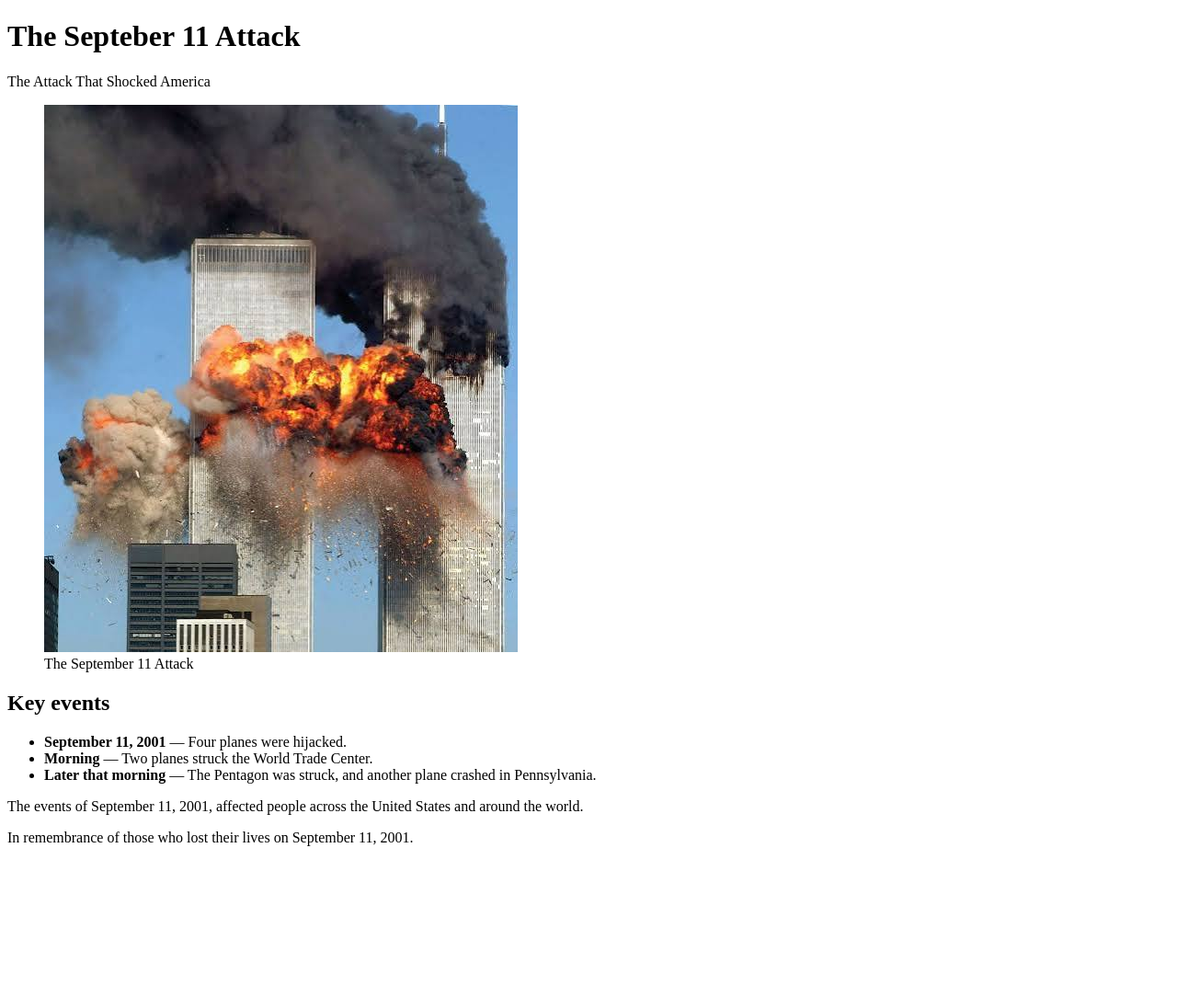
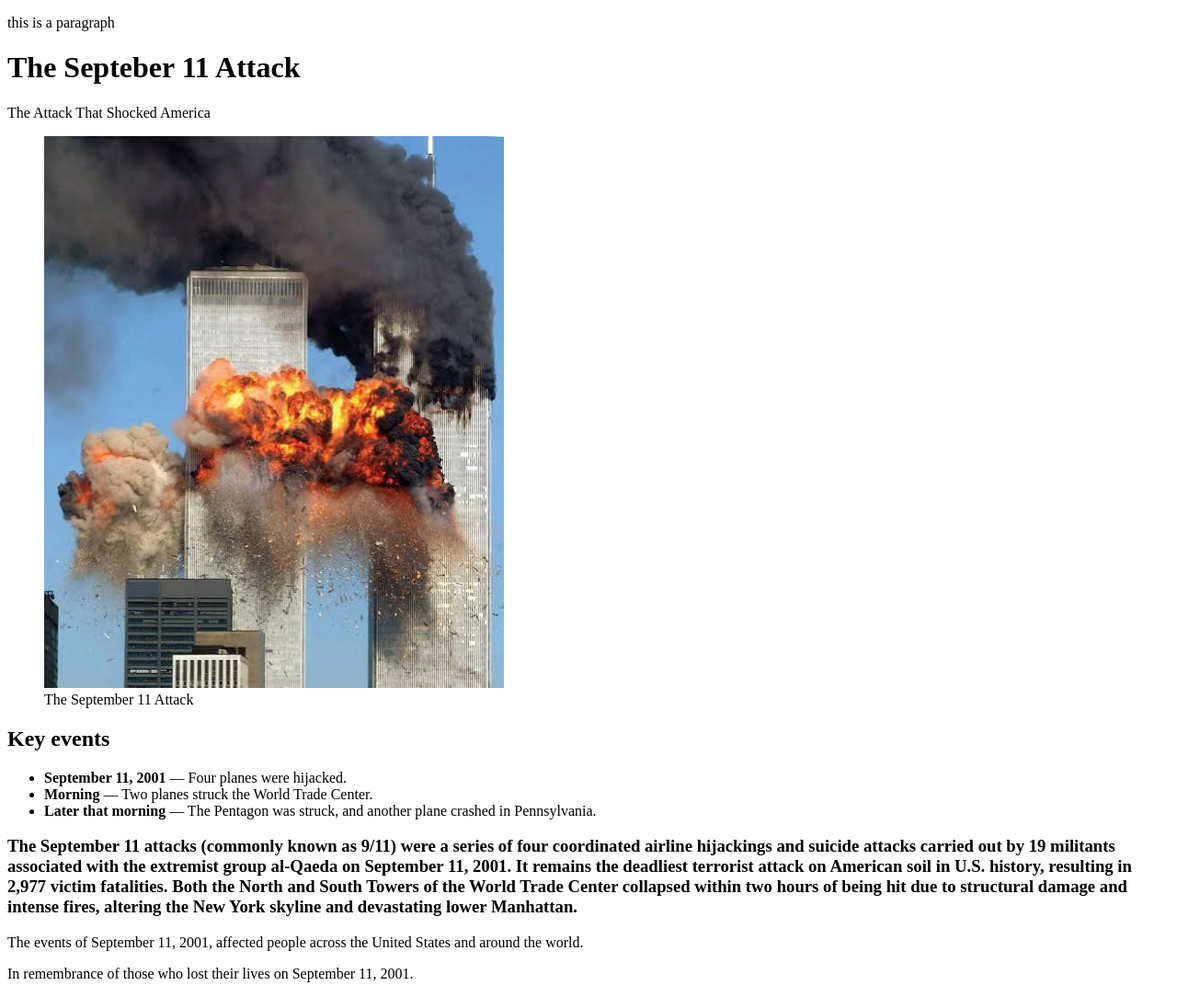
Before and after one commit to eogun-hub/September-11-ClassExercise, a plain HTML site: page index.html in a window 1280 px wide. Shown: the whole page at 92% size. Before the commit the page ends 936 px from the top, so only its background shows below. Drawn offline with Linux system fonts and the light colour scheme.

Commit message:
update page 2

```diff
--- a/index.html
+++ b/index.html
@@ -6,10 +6,11 @@
     <title>Document</title>
 </head>
 <body>
+    <p title = "The September 11 Attack">this is a paragraph</p>
     <h1>The Septeber 11 Attack</h1>
     <p>The Attack That Shocked America</p>
     <figure>
-        <img src="images.jfif" alt="The September 11 Attack">
+        <img src="images.jfif" alt="The September 11 Attack" width="500" height="600">
         <figcaption>The September 11 Attack</figcaption>
     </figure>
     <h2>Key events</h2>
@@ -18,6 +19,10 @@
     <li><strong>Morning</strong> — Two planes struck the World Trade Center.</li>
     <li><strong>Later that morning</strong> — The Pentagon was struck, and another plane crashed in Pennsylvania.</li>
 </ul>
+<h3>
+    The September 11 attacks (commonly known as 9/11) were a series of four coordinated airline hijackings and suicide attacks carried out by 19 militants associated with the extremist group al-Qaeda on September 11, 2001. It remains the deadliest terrorist attack on American soil in U.S. history, resulting in 2,977 victim fatalities.
+    Both the North and South Towers of the World Trade Center collapsed within two hours of being hit due to structural damage and intense fires, altering the New York skyline and devastating lower Manhattan.
+</h3>
 <p>
     The events of September 11, 2001, affected people across the United States
     and around the world.
```
